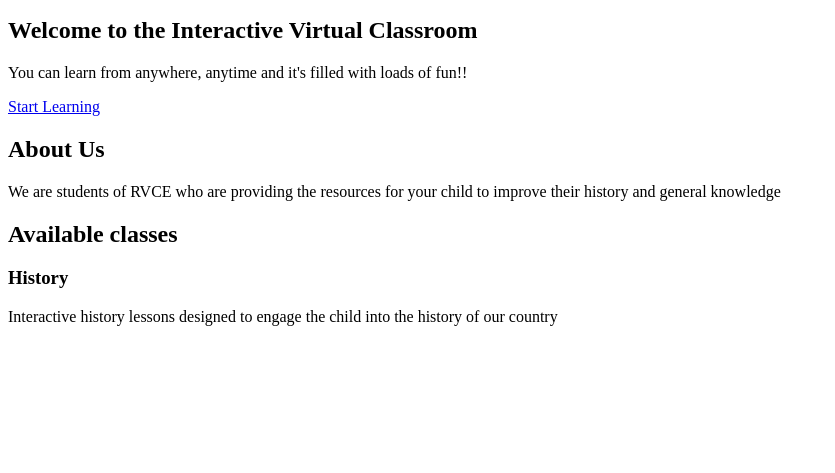
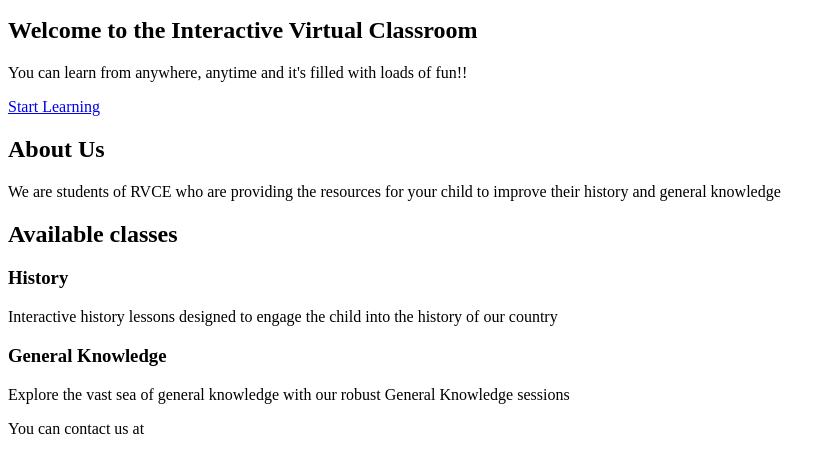
Before and after one commit to Partha-Suresh/interactive-virtual-classroom, a plain HTML site: page index.html in a window 1280 px wide. Shown: the part 47-520 px from the top of the page, without its empty margins (0-835 px from the left). Drawn offline with Linux system fonts and the light colour scheme.

Commit message:
final-prelim

```diff
--- a/index.html
+++ b/index.html
@@ -35,7 +35,14 @@
                 <h3>History</h3>
                 <p>Interactive history lessons designed to engage the child into the history of our country</p>
             </div>
+            <div class="class-card">
+                <h3>General Knowledge</h3>
+                <p>Explore the vast sea of general knowledge with our robust General Knowledge sessions</p>
+            </div>
+        </section>
 
-        </section>
+        <footer class="footer" id="contact-info">
+            <p>You can contact us at </p>
+        </footer>
     </body>
 </html>
```
